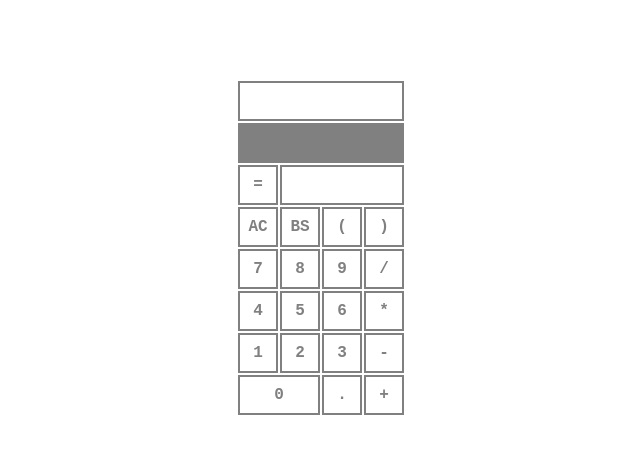
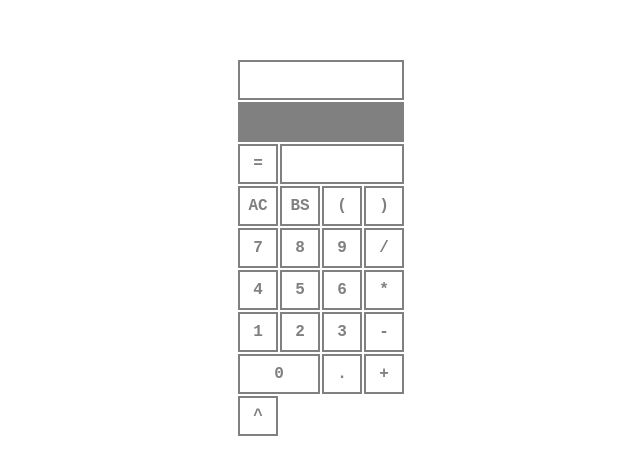
Before and after one commit to Illia-Loginov/LNU-calculator, a plain HTML site: page index.html in a window 1280 px wide. Shown: the part 160-634 px from the top of the page, without its empty margins (319-959 px from the left). Drawn offline with Linux system fonts and the light colour scheme; a web font is replaced by a local one.

Commit message:
Add ^ button to the calculator keyboard on the UI

```diff
--- a/index.html
+++ b/index.html
@@ -39,6 +39,8 @@
       <button id="key-0" class="key form__element button" onclick="btnInput(event)">0</button>
       <button id="key-dot" class="key form__element button" onclick="btnInput(event)">.</button>
       <button id="key-add" class="key form__element button" onclick="btnInput(event)">+</button>
+
+      <button id="key-add" class="key form__element button" onclick="btnInput(event)">^</button>
       </div>
     </form>
   </body>
```
